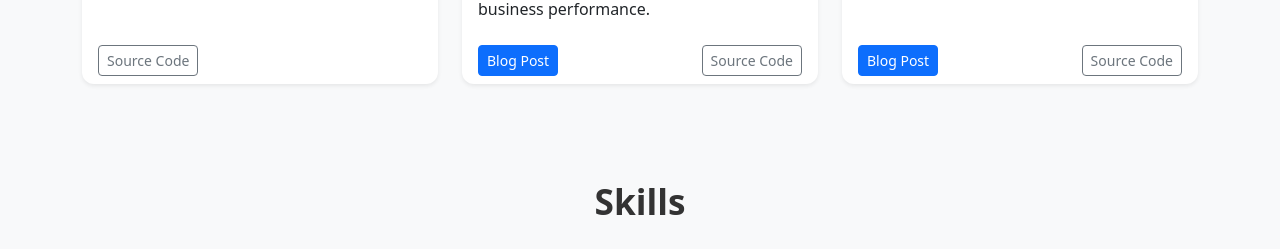
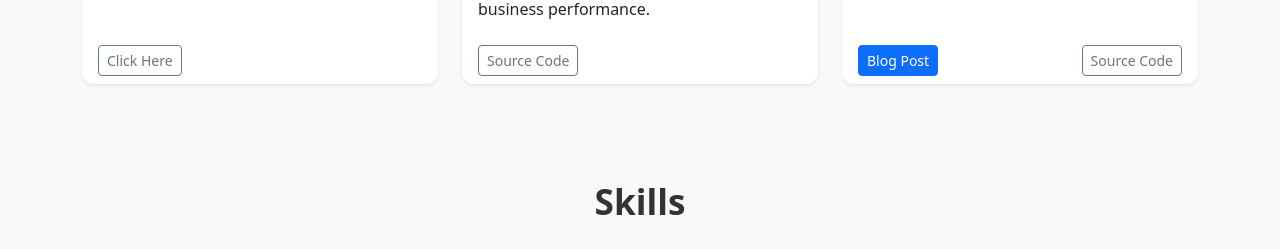
Before and after one commit to Sofiya1-4/Sofiya1-4.github.io, a plain HTML site: page index.html in a window 1280 px wide. Shown: the part 1238-1487 px from the top of the page. Drawn offline with nearby package versions, Linux system fonts and the light colour scheme.

Commit message:
Update index.html

```diff
--- a/index.html
+++ b/index.html
@@ -53,7 +53,7 @@
       </p>
     </div>
     <div class="card-footer d-flex justify-content-between">
-      <a href="https://github.com/Sofiya1-4/netflix-sql-project" target="_blank" class="btn btn-outline-secondary btn-sm">Source Code</a>
+      <a href="https://github.com/Sofiya1-4/netflix-sql-project" target="_blank" class="btn btn-outline-secondary btn-sm">Click Here</a>
     </div>
   </div>
 </div>
@@ -68,7 +68,6 @@
             <p class="card-text">Analyzed eCommerce sales data to uncover trends, top-selling products, and customer behavior using interactive Power BI dashboards. Gained actionable insights to optimize sales strategies and improve business performance.</p>
           </div>
           <div class="card-footer d-flex justify-content-between">
-            <a href="#" class="btn btn-primary btn-sm">Blog Post</a>
             <a href="#" class="btn btn-outline-secondary btn-sm">Source Code</a>
           </div>
         </div>
```
